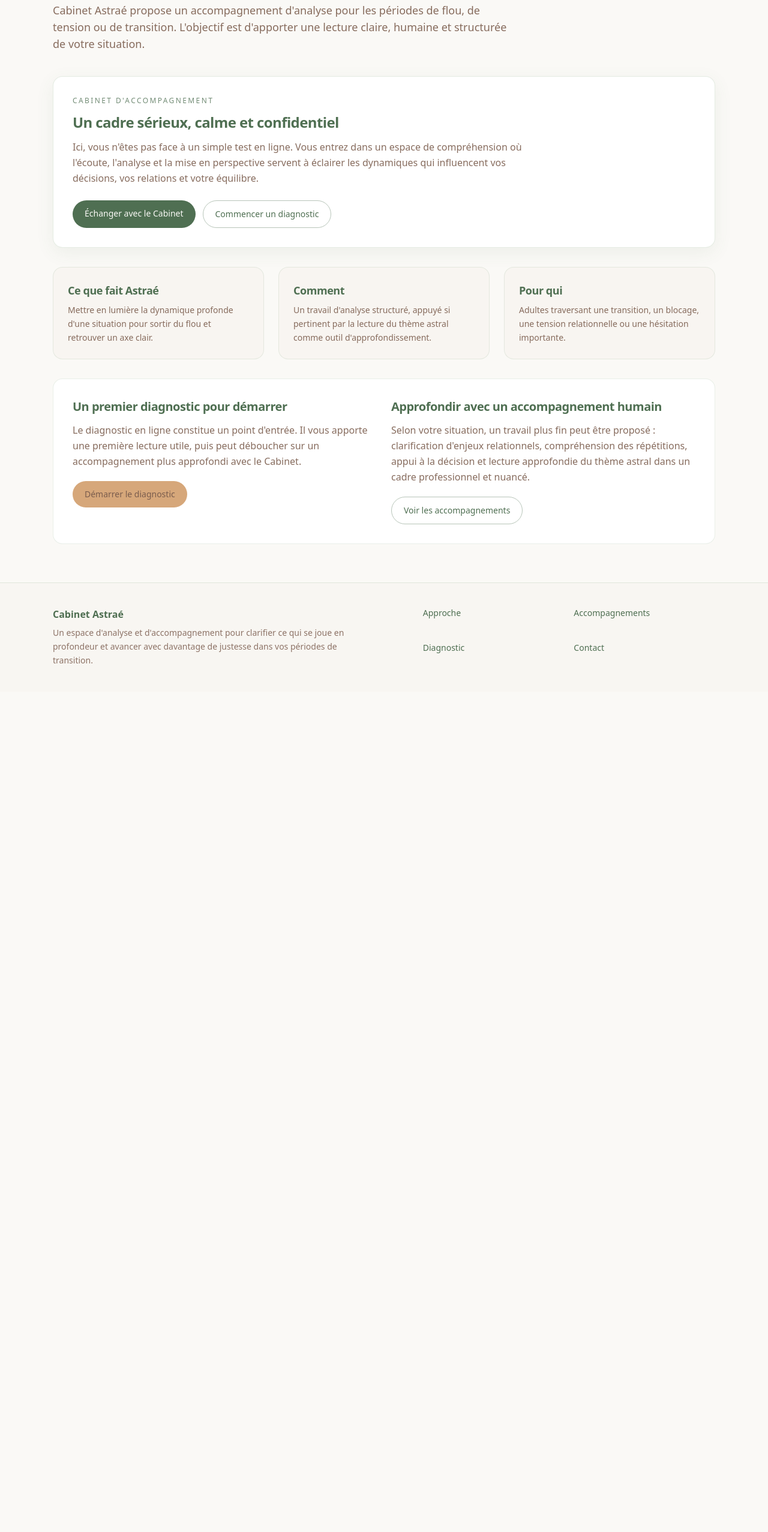
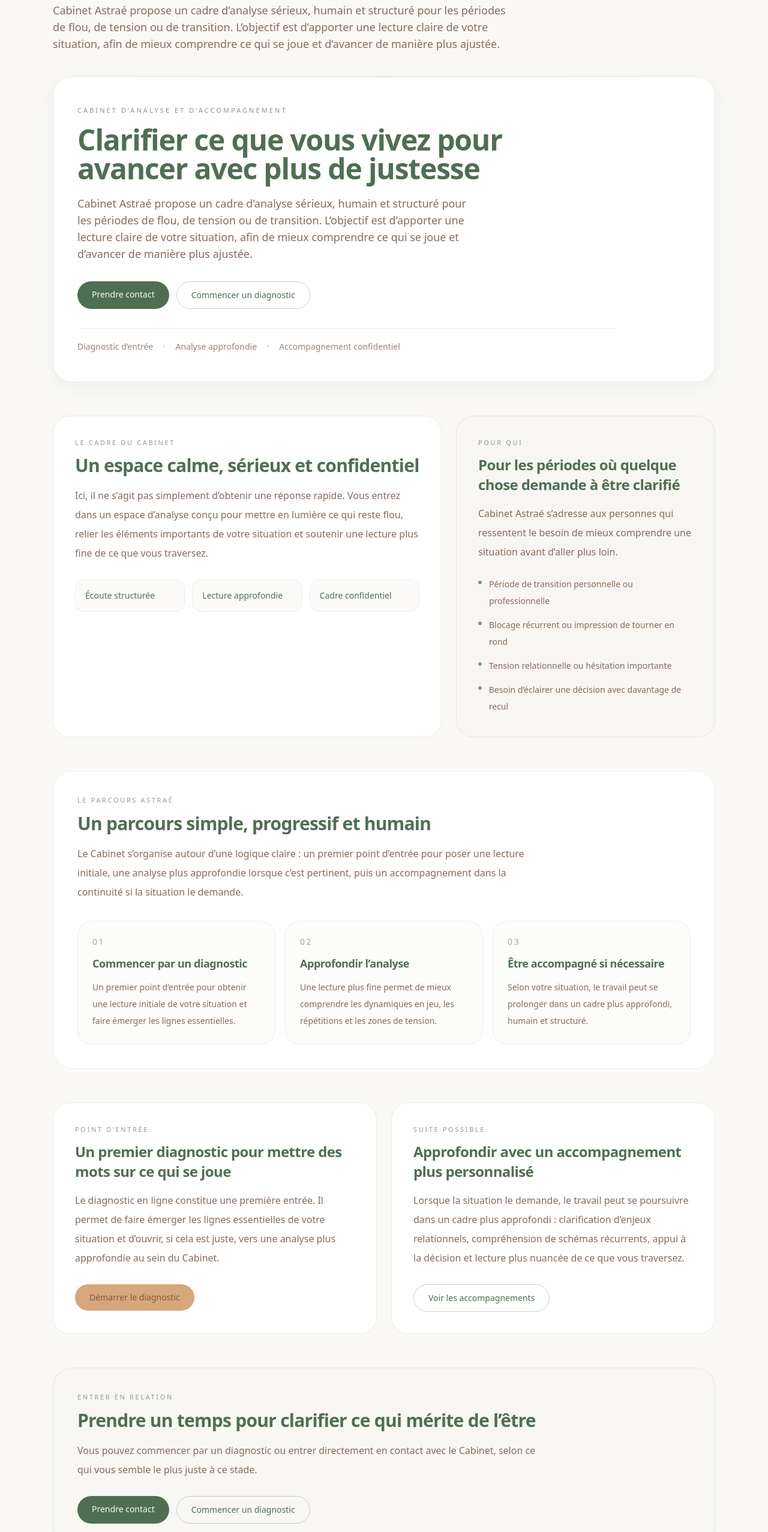
Before and after one commit to arnaudcrestey/cabinet-astrae, a Next.js app: page / in a window 1280 px wide. Shown: the part 234-2788 px from the top of the page at 60% size. Before the commit the page ends 1387 px from the top, so only its background shows below. Built offline with nearby package versions, Linux system fonts and the light colour scheme.

Commit message:
Update page.tsx

```diff
--- a/app/page.tsx
+++ b/app/page.tsx
@@ -1,65 +1,267 @@
 import Link from "next/link";
 import { PageFrame } from "@/components/projection/PageFrame";
+
+const markers = [
+  "Écoute structurée",
+  "Lecture approfondie",
+  "Cadre confidentiel",
+];
+
+const situations = [
+  "Période de transition personnelle ou professionnelle",
+  "Blocage récurrent ou impression de tourner en rond",
+  "Tension relationnelle ou hésitation importante",
+  "Besoin d’éclairer une décision avec davantage de recul",
+];
+
+const steps = [
+  {
+    number: "01",
+    title: "Commencer par un diagnostic",
+    text: "Un premier point d’entrée pour obtenir une lecture initiale de votre situation et faire émerger les lignes essentielles.",
+  },
+  {
+    number: "02",
+    title: "Approfondir l’analyse",
+    text: "Une lecture plus fine permet de mieux comprendre les dynamiques en jeu, les répétitions et les zones de tension.",
+  },
+  {
+    number: "03",
+    title: "Être accompagné si nécessaire",
+    text: "Selon votre situation, le travail peut se prolonger dans un cadre plus approfondi, humain et structuré.",
+  },
+];
 
 export default function HomePage() {
   return (
     <PageFrame
       title="Cabinet Astraé — Clarifier ce que vous vivez pour avancer avec plus de justesse"
-      intro="Cabinet Astraé propose un accompagnement d'analyse pour les périodes de flou, de tension ou de transition. L'objectif est d'apporter une lecture claire, humaine et structurée de votre situation."
+      intro="Cabinet Astraé propose un cadre d’analyse sérieux, humain et structuré pour les périodes de flou, de tension ou de transition. L’objectif est d’apporter une lecture claire de votre situation, afin de mieux comprendre ce qui se joue et d’avancer de manière plus ajustée."
     >
-      <div className="space-y-8">
-        <section className="rounded-2xl border border-sage/30 bg-white p-8 shadow-soft">
-          <p className="text-xs uppercase tracking-[0.2em] text-pine/80">Cabinet d'accompagnement</p>
-          <h2 className="mt-3 text-2xl font-semibold">Un cadre sérieux, calme et confidentiel</h2>
-          <p className="mt-3 max-w-3xl leading-relaxed text-umber/90">
-            Ici, vous n'êtes pas face à un simple test en ligne. Vous entrez dans un espace de compréhension où l'écoute,
-            l'analyse et la mise en perspective servent à éclairer les dynamiques qui influencent vos décisions, vos
-            relations et votre équilibre.
+      <div className="space-y-10 md:space-y-14">
+        <section className="relative overflow-hidden rounded-[2rem] border border-sage/25 bg-white px-6 py-8 shadow-soft md:px-10 md:py-12">
+          <div className="absolute inset-x-0 top-0 h-px bg-gradient-to-r from-transparent via-sage/30 to-transparent" />
+
+          <div className="max-w-4xl">
+            <p className="text-[11px] uppercase tracking-[0.28em] text-pine/70">
+              Cabinet d’analyse et d’accompagnement
             </p>
-          <div className="mt-6 flex flex-wrap gap-3">
-            <Link href="/contact" className="rounded-full bg-pine px-5 py-3 text-sm font-medium text-ivory hover:bg-pine/90">
-              Échanger avec le Cabinet
+
+            <h1 className="mt-4 max-w-3xl text-4xl font-semibold leading-tight text-pine md:text-5xl">
+              Clarifier ce que vous vivez pour avancer avec plus de justesse
+            </h1>
+
+            <p className="mt-5 max-w-2xl text-base leading-8 text-umber/90 md:text-lg">
+              Cabinet Astraé propose un cadre d’analyse sérieux, humain et
+              structuré pour les périodes de flou, de tension ou de transition.
+              L’objectif est d’apporter une lecture claire de votre situation,
+              afin de mieux comprendre ce qui se joue et d’avancer de manière
+              plus ajustée.
+            </p>
+
+            <div className="mt-8 flex flex-wrap gap-3">
+              <Link
+                href="/contact"
+                className="inline-flex rounded-full bg-pine px-6 py-3 text-sm font-medium text-ivory transition hover:bg-pine/90"
+              >
+                Prendre contact
               </Link>
-            <Link href="/analyse" className="rounded-full border border-pine/40 px-5 py-3 text-sm font-medium text-pine hover:bg-pine/5">
+
+              <Link
+                href="/analyse"
+                className="inline-flex rounded-full border border-pine/30 px-6 py-3 text-sm font-medium text-pine transition hover:bg-pine/5"
+              >
                 Commencer un diagnostic
               </Link>
             </div>
+
+            <div className="mt-8 flex flex-wrap gap-x-4 gap-y-2 border-t border-sage/20 pt-5 text-sm text-umber/75">
+              <span>Diagnostic d’entrée</span>
+              <span className="hidden text-sage/50 md:inline">•</span>
+              <span>Analyse approfondie</span>
+              <span className="hidden text-sage/50 md:inline">•</span>
+              <span>Accompagnement confidentiel</span>
+            </div>
+          </div>
         </section>
 
-        <section className="grid gap-6 md:grid-cols-3">
-          {[
-            ["Ce que fait Astraé", "Mettre en lumière la dynamique profonde d'une situation pour sortir du flou et retrouver un axe clair."],
-            ["Comment", "Un travail d'analyse structuré, appuyé si pertinent par la lecture du thème astral comme outil d'approfondissement."],
-            ["Pour qui", "Adultes traversant une transition, un blocage, une tension relationnelle ou une hésitation importante."]
-          ].map(([title, text]) => (
-            <article key={title} className="rounded-2xl border border-sage/25 bg-sand/40 p-6">
-              <h3 className="text-lg font-semibold">{title}</h3>
-              <p className="mt-2 text-sm leading-relaxed text-umber/90">{text}</p>
+        <section className="grid gap-6 lg:grid-cols-[1.2fr_0.8fr]">
+          <article className="rounded-[1.75rem] border border-sage/25 bg-white p-7 md:p-9">
+            <p className="text-[11px] uppercase tracking-[0.24em] text-pine/65">
+              Le cadre du cabinet
+            </p>
+
+            <h2 className="mt-3 text-2xl font-semibold leading-snug text-pine md:text-3xl">
+              Un espace calme, sérieux et confidentiel
+            </h2>
+
+            <p className="mt-4 max-w-2xl leading-8 text-umber/90">
+              Ici, il ne s’agit pas simplement d’obtenir une réponse rapide.
+              Vous entrez dans un espace d’analyse conçu pour mettre en lumière
+              ce qui reste flou, relier les éléments importants de votre
+              situation et soutenir une lecture plus fine de ce que vous
+              traversez.
+            </p>
+
+            <div className="mt-7 grid gap-3 sm:grid-cols-3">
+              {markers.map((item) => (
+                <div
+                  key={item}
+                  className="rounded-2xl border border-sage/20 bg-sand/35 px-4 py-4 text-sm font-medium text-pine"
+                >
+                  {item}
+                </div>
+              ))}
+            </div>
+          </article>
+
+          <article className="rounded-[1.75rem] border border-sage/25 bg-sand/35 p-7 md:p-9">
+            <p className="text-[11px] uppercase tracking-[0.24em] text-pine/65">
+              Pour qui
+            </p>
+
+            <h2 className="mt-3 text-2xl font-semibold leading-snug text-pine">
+              Pour les périodes où quelque chose demande à être clarifié
+            </h2>
+
+            <p className="mt-4 leading-8 text-umber/90">
+              Cabinet Astraé s’adresse aux personnes qui ressentent le besoin de
+              mieux comprendre une situation avant d’aller plus loin.
+            </p>
+
+            <ul className="mt-6 space-y-3">
+              {situations.map((item) => (
+                <li
+                  key={item}
+                  className="flex gap-3 text-sm leading-7 text-umber/90"
+                >
+                  <span className="mt-2 h-1.5 w-1.5 rounded-full bg-pine/70" />
+                  <span>{item}</span>
+                </li>
+              ))}
+            </ul>
+          </article>
+        </section>
+
+        <section className="rounded-[2rem] border border-sage/25 bg-white px-6 py-8 md:px-10 md:py-10">
+          <div className="max-w-3xl">
+            <p className="text-[11px] uppercase tracking-[0.24em] text-pine/65">
+              Le parcours Astraé
+            </p>
+
+            <h2 className="mt-3 text-2xl font-semibold leading-snug text-pine md:text-3xl">
+              Un parcours simple, progressif et humain
+            </h2>
+
+            <p className="mt-4 leading-8 text-umber/90">
+              Le Cabinet s’organise autour d’une logique claire : un premier
+              point d’entrée pour poser une lecture initiale, une analyse plus
+              approfondie lorsque c’est pertinent, puis un accompagnement dans la
+              continuité si la situation le demande.
+            </p>
+          </div>
+
+          <div className="mt-8 grid gap-4 md:grid-cols-3">
+            {steps.map((step) => (
+              <article
+                key={step.number}
+                className="rounded-[1.5rem] border border-sage/20 bg-sand/25 p-6"
+              >
+                <p className="text-sm font-medium tracking-[0.18em] text-pine/55">
+                  {step.number}
+                </p>
+                <h3 className="mt-3 text-lg font-semibold text-pine">
+                  {step.title}
+                </h3>
+                <p className="mt-3 text-sm leading-7 text-umber/90">
+                  {step.text}
+                </p>
               </article>
             ))}
+          </div>
         </section>
 
-        <section className="grid gap-6 rounded-2xl border border-sage/25 bg-white p-8 md:grid-cols-2">
-          <div>
-            <h2 className="text-xl font-semibold">Un premier diagnostic pour démarrer</h2>
-            <p className="mt-3 leading-relaxed text-umber/90">
-              Le diagnostic en ligne constitue un point d'entrée. Il vous apporte une première lecture utile, puis peut
-              déboucher sur un accompagnement plus approfondi avec le Cabinet.
+        <section className="grid gap-6 lg:grid-cols-2">
+          <article className="rounded-[1.75rem] border border-sage/25 bg-white p-7 md:p-9">
+            <p className="text-[11px] uppercase tracking-[0.24em] text-pine/65">
+              Point d’entrée
             </p>
-            <Link href="/analyse" className="mt-5 inline-flex rounded-full bg-terracotta px-5 py-3 text-sm font-medium text-umber hover:bg-terracotta/85">
+
+            <h2 className="mt-3 text-2xl font-semibold leading-snug text-pine">
+              Un premier diagnostic pour mettre des mots sur ce qui se joue
+            </h2>
+
+            <p className="mt-4 leading-8 text-umber/90">
+              Le diagnostic en ligne constitue une première entrée. Il permet de
+              faire émerger les lignes essentielles de votre situation et
+              d’ouvrir, si cela est juste, vers une analyse plus approfondie au
+              sein du Cabinet.
+            </p>
+
+            <Link
+              href="/analyse"
+              className="mt-7 inline-flex rounded-full bg-terracotta px-6 py-3 text-sm font-medium text-umber transition hover:bg-terracotta/85"
+            >
               Démarrer le diagnostic
             </Link>
-          </div>
-          <div>
-            <h2 className="text-xl font-semibold">Approfondir avec un accompagnement humain</h2>
-            <p className="mt-3 leading-relaxed text-umber/90">
-              Selon votre situation, un travail plus fin peut être proposé : clarification d'enjeux relationnels,
-              compréhension des répétitions, appui à la décision et lecture approfondie du thème astral dans un cadre
-              professionnel et nuancé.
+          </article>
+
+          <article className="rounded-[1.75rem] border border-sage/25 bg-white p-7 md:p-9">
+            <p className="text-[11px] uppercase tracking-[0.24em] text-pine/65">
+              Suite possible
             </p>
-            <Link href="/accompagnements" className="mt-5 inline-flex rounded-full border border-pine/40 px-5 py-3 text-sm font-medium text-pine hover:bg-pine/5">
+
+            <h2 className="mt-3 text-2xl font-semibold leading-snug text-pine">
+              Approfondir avec un accompagnement plus personnalisé
+            </h2>
+
+            <p className="mt-4 leading-8 text-umber/90">
+              Lorsque la situation le demande, le travail peut se poursuivre
+              dans un cadre plus approfondi : clarification d’enjeux
+              relationnels, compréhension de schémas récurrents, appui à la
+              décision et lecture plus nuancée de ce que vous traversez.
+            </p>
+
+            <Link
+              href="/accompagnements"
+              className="mt-7 inline-flex rounded-full border border-pine/30 px-6 py-3 text-sm font-medium text-pine transition hover:bg-pine/5"
+            >
               Voir les accompagnements
             </Link>
+          </article>
+        </section>
+
+        <section className="rounded-[2rem] border border-sage/25 bg-sand/30 px-6 py-8 md:px-10 md:py-10">
+          <div className="max-w-3xl">
+            <p className="text-[11px] uppercase tracking-[0.24em] text-pine/65">
+              Entrer en relation
+            </p>
+
+            <h2 className="mt-3 text-2xl font-semibold leading-snug text-pine md:text-3xl">
+              Prendre un temps pour clarifier ce qui mérite de l’être
+            </h2>
+
+            <p className="mt-4 leading-8 text-umber/90">
+              Vous pouvez commencer par un diagnostic ou entrer directement en
+              contact avec le Cabinet, selon ce qui vous semble le plus juste à
+              ce stade.
+            </p>
+
+            <div className="mt-7 flex flex-wrap gap-3">
+              <Link
+                href="/contact"
+                className="inline-flex rounded-full bg-pine px-6 py-3 text-sm font-medium text-ivory transition hover:bg-pine/90"
+              >
+                Prendre contact
+              </Link>
+
+              <Link
+                href="/analyse"
+                className="inline-flex rounded-full border border-pine/30 px-6 py-3 text-sm font-medium text-pine transition hover:bg-pine/5"
+              >
+                Commencer un diagnostic
+              </Link>
+            </div>
           </div>
         </section>
       </div>
```
Lines whose indentation alone changed are shown as unchanged.
